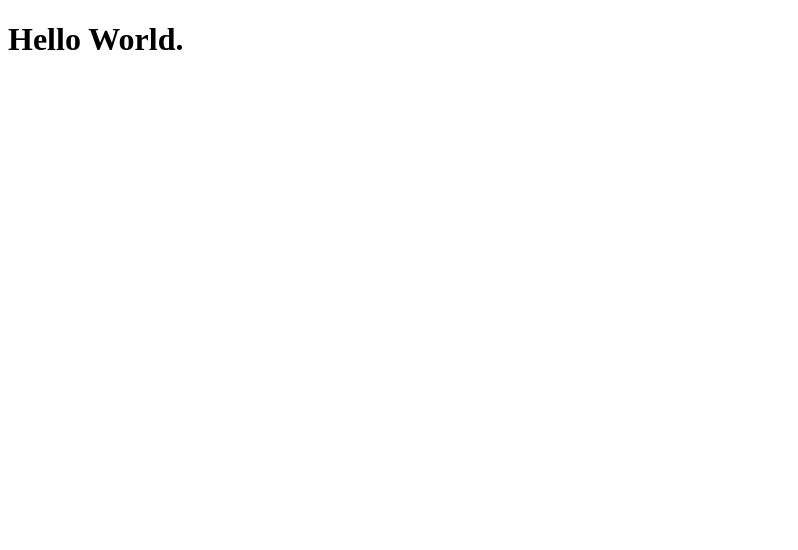
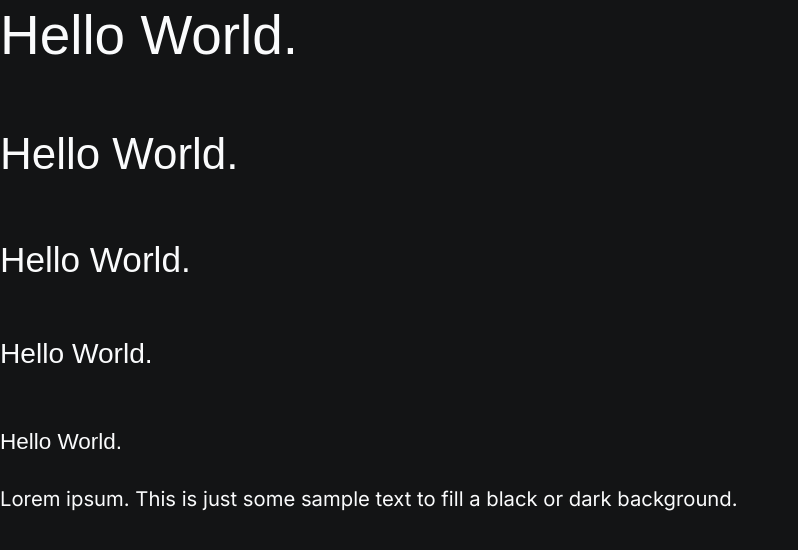
Before and after one commit to OlivierDijkstra/OlivierAlexander.com, a Next.js app: page / in a window 1280 px wide. Shown: the top 550 px of the page, without its empty margins (0-798 px from the left). Built offline with nearby package versions, Linux system fonts and the light colour scheme.

Commit message:
:construction:  basic styling

```diff
--- a/src/pages/_app.jsx
+++ b/src/pages/_app.jsx
@@ -1,9 +1,15 @@
 import React from 'react';
 import PropTypes from 'prop-types';
-import 'styles/index.scss';
+import 'styles/global.scss';
 
 function MyApp({ Component, pageProps }) {
-	return <Component {...pageProps} />;
+	return (
+		<>
+			<title>Olivier Alexander</title>
+
+			<Component {...pageProps} />
+		</>
+	);
 }
 
 MyApp.propTypes = {
--- /dev/null
+++ b/src/pages/_document.js
@@ -0,0 +1,31 @@
+import React from 'react';
+import Document, { Html, Head, Main, NextScript } from 'next/document';
+
+class MyDocument extends Document {
+	static async getInitialProps(ctx) {
+		const initialProps = await Document.getInitialProps(ctx);
+		return { ...initialProps };
+	}
+
+	render() {
+		return (
+			<Html>
+				<Head>
+					<link rel="preconnect" href="https://fonts.gstatic.com" />
+
+					<link
+						href="https://fonts.googleapis.com/css2?family=Inter:wght@400;500;600;700&display=swap"
+						rel="stylesheet"
+					/>
+				</Head>
+
+				<body>
+					<Main />
+					<NextScript />
+				</body>
+			</Html>
+		);
+	}
+}
+
+export default MyDocument;
--- a/src/pages/index.jsx
+++ b/src/pages/index.jsx
@@ -1,7 +1,18 @@
+import React from 'react';
+
 export default function Page() {
 	return (
 		<div>
 			<h1>Hello World.</h1>
+			<h2>Hello World.</h2>
+			<h3>Hello World.</h3>
+			<h4>Hello World.</h4>
+			<h5>Hello World.</h5>
+
+			<p>
+				Lorem ipsum. This is just some sample text to fill a black or dark
+				background.
+			</p>
 		</div>
 	);
 }
--- /dev/null
+++ b/src/styles/global.scss
@@ -0,0 +1,68 @@
+* {
+  box-sizing: border-box;
+}
+
+body,
+html {
+  padding: 0;
+  margin: 0;
+
+  font-size: 112.5%;
+
+  background: #131415;
+  color: #fafbfc;
+
+  text-rendering: optimizeLegibility;
+  -webkit-font-smoothing: antialiased;
+  -moz-osx-font-smoothing: grayscale;
+}
+
+body {
+  min-height: 100vh;
+
+  font-family: "Inter", -apple-system, BlinkMacSystemFont, Segoe UI, Roboto,
+    Oxygen, Ubuntu, Cantarell, Fira Sans, Droid Sans, Helvetica Neue, sans-serif;
+  font-weight: 400;
+  line-height: 1.75;
+}
+
+p {
+  margin-bottom: 1rem;
+}
+
+h1,
+h2,
+h3,
+h4,
+h5 {
+  margin: 3rem 0 1.38rem;
+  font-family: "Poppins", sans-serif;
+  font-weight: 400;
+  line-height: 1.3;
+}
+
+h1 {
+  margin-top: 0;
+  font-size: 3.052rem;
+}
+
+h2 {
+  font-size: 2.441rem;
+}
+
+h3 {
+  font-size: 1.953rem;
+}
+
+h4 {
+  font-size: 1.563rem;
+}
+
+h5 {
+  font-size: 1.25rem;
+}
+
+small,
+.text_small {
+  font-size: 0.8rem;
+}
```
Also changed, not shown: src/styles/index.scss (deleted).
